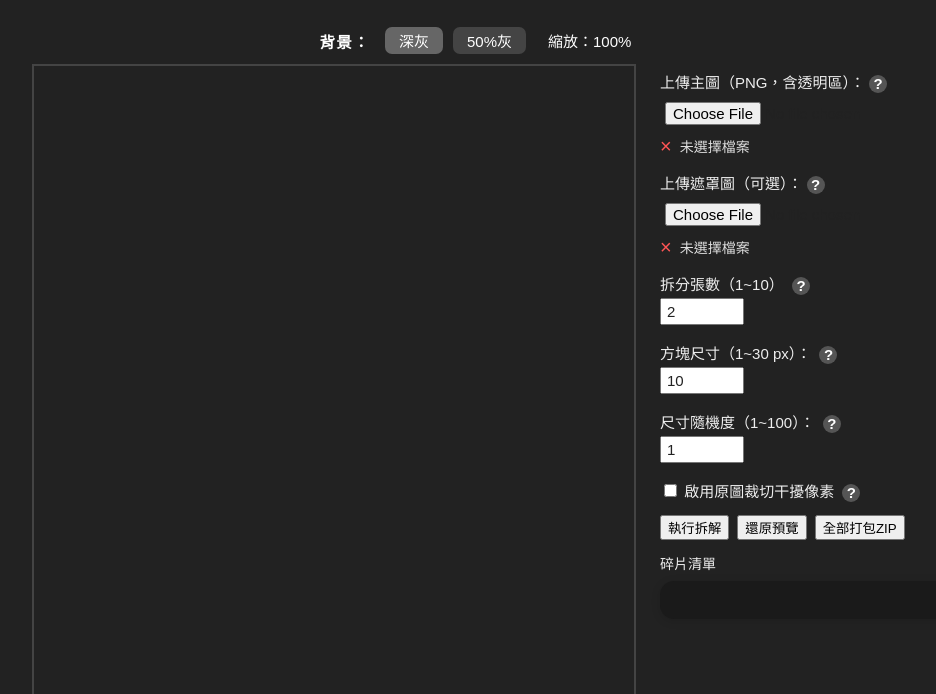
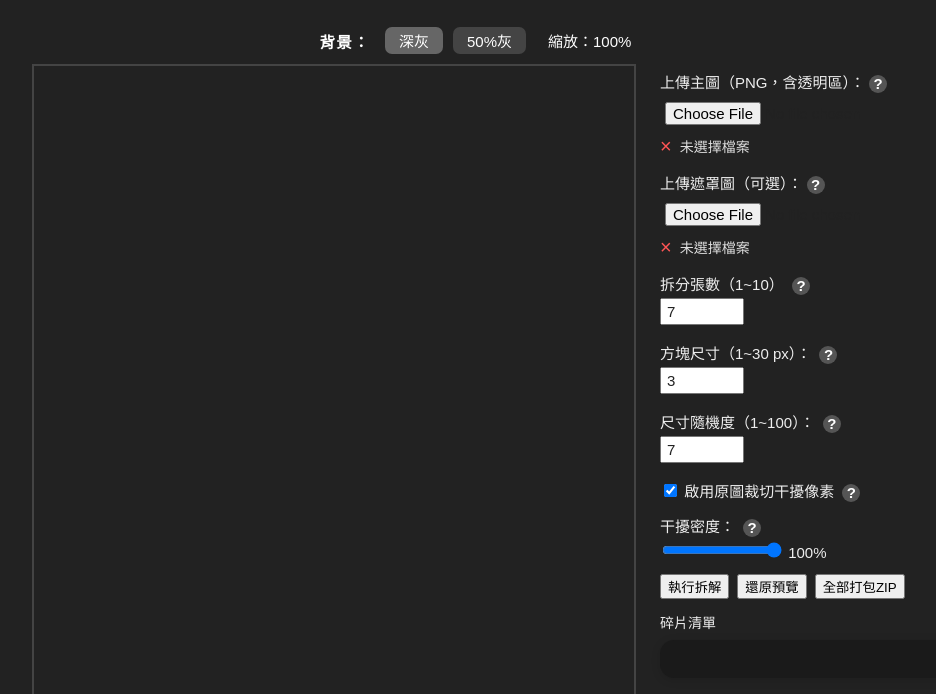
Before and after one commit to duoduo-88/MSW-Skin-Fragmenter-Web, a plain HTML site: page index.html in a window 1280 px wide. Shown: the part 106-800 px from the top of the page, without its empty margins (147-1083 px from the left). Drawn offline with nearby package versions, Linux system fonts and the light colour scheme.

Commit message:
Update index.html

```diff
--- a/index.html
+++ b/index.html
@@ -301,7 +301,7 @@
               <span class="qtip">決定要將圖片分割成幾個碎片，通常越多越難重組與逆向。</span>
             </span>
           </label>
-          <input type="number" id="splitCount" min="1" max="10" value="2" style="width:70px;">
+          <input type="number" id="splitCount" min="1" max="10" value="7" style="width:70px;">
         </div>
         <div class="ctrl-block">
           <label for="blockSize">方塊尺寸（1~30 px）：
@@ -319,7 +319,7 @@
 			  </span>
             </span>
           </label>
-          <input type="number" id="blockSize" min="1" max="30" value="10" style="width:70px;">
+          <input type="number" id="blockSize" min="1" max="30" value="3" style="width:70px;">
         </div>
         <div class="ctrl-block">
           <label for="randomRange">尺寸隨機度（1~100）：
@@ -336,11 +336,11 @@
 			  </span></span>
             </span>
           </label>
-          <input type="number" id="randomRange" min="1" max="100" value="1" style="width:70px;">
+          <input type="number" id="randomRange" min="1" max="100" value="7" style="width:70px;">
         </div>
         <div class="ctrl-block">
           <label>
-            <input type="checkbox" id="enableInterference">
+            <input type="checkbox" id="enableInterference" checked>
             啟用原圖裁切干擾像素
             <span class="qmark" tabindex="0">?
               <span class="qtip">啟用後，會於第2層以後碎片，以第1層碎片的不透明區域「填充」主圖中隨機區塊做為干擾像素。
@@ -486,11 +486,11 @@ function resetAll() {
   document.getElementById('maskImage').value = "";
   document.getElementById('mainImageFilename').textContent = '未選擇檔案';
   document.getElementById('maskImageFilename').textContent = '未選擇檔案';
-  document.getElementById('splitCount').value = 2;
-  document.getElementById('blockSize').value = 10;
-  document.getElementById('randomRange').value = 1;
-  document.getElementById('enableInterference').checked = false;
-  document.getElementById('interferenceOptions').style.display = "none";
+  document.getElementById('splitCount').value = 7;
+  document.getElementById('blockSize').value = 3;
+  document.getElementById('randomRange').value = 7;
+  document.getElementById('enableInterference').checked = true;
+  document.getElementById('interferenceOptions').style.display = "block";
   document.getElementById('fillDensity').value = 100;
   document.getElementById('fillDensityVal').innerText = "100%";
   updateStatus("");
```
